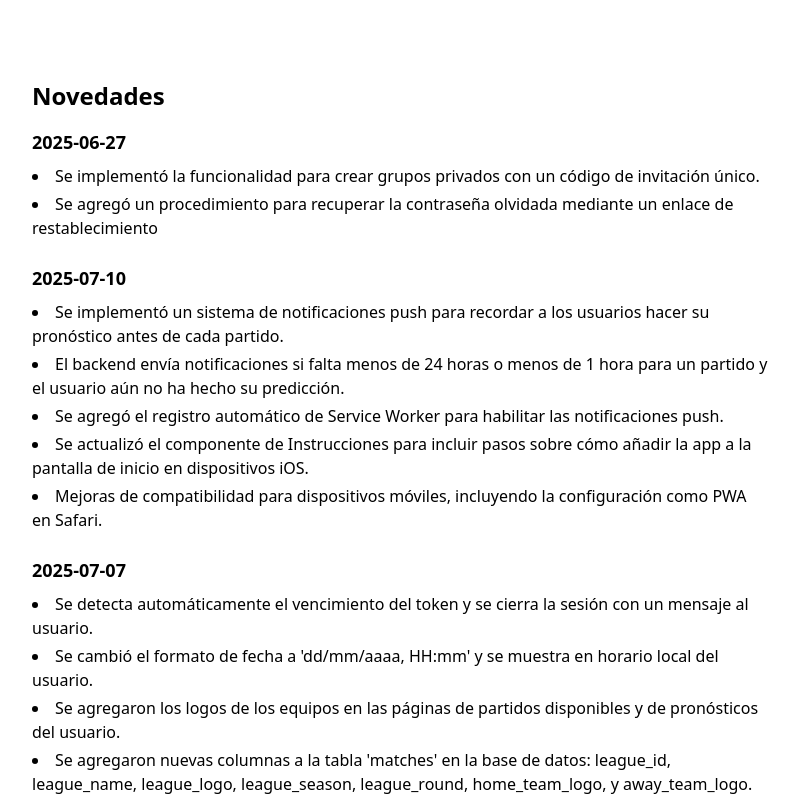
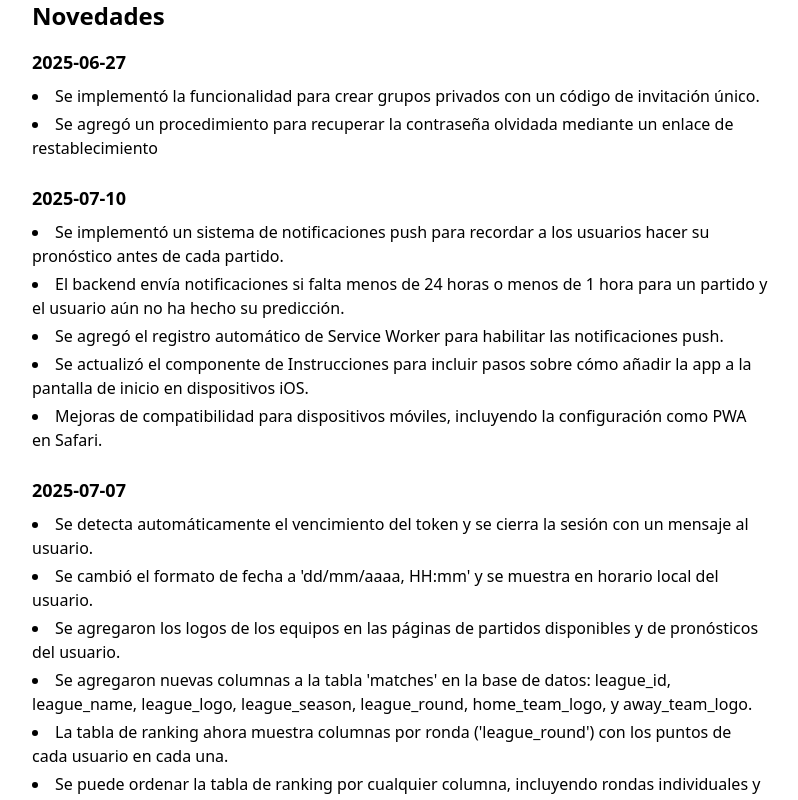
Before and after one commit to rogeliolopezcamara/quiniela-app, a React (Vite) app in the folder quiniela-frontend/: page /changelog in a window 1280 px wide. Shown: the top 800 px of the page, without its empty margins (240-1038 px from the left). Built offline with nearby package versions, Linux system fonts and the light colour scheme; no server answers.

Commit message:
Combinar partidos y mis predicciones 4

```diff
--- a/quiniela-frontend/src/components/AvailableMatches.jsx
+++ b/quiniela-frontend/src/components/AvailableMatches.jsx
@@ -79,7 +79,7 @@ const AvailableMatches = () => {
 
   return (
     <div className="flex">
-      <div className="p-6 w-full max-w-3xl mx-auto mt-20">
+      <div className="p-6 w-full max-w-3xl mx-auto">
         <h1 className="text-2xl font-bold mb-4 text-center">Partidos Disponibles</h1>
         {matches.length > 0 && (
           <p className="text-sm text-center text-gray-500 mb-6">
--- a/quiniela-frontend/src/components/Changelog.jsx
+++ b/quiniela-frontend/src/components/Changelog.jsx
@@ -66,7 +66,7 @@ items: [
 const Changelog = () => {
   return (
     <>
-      <div className="pt-20 px-4 max-w-3xl mx-auto">
+      <div className="px-4 max-w-3xl mx-auto">
         <h1 className="text-2xl font-bold mb-4">Novedades</h1>
         {changelogEntries.map((entry) => (
           <div key={entry.date} className="mb-6">
--- a/quiniela-frontend/src/components/Instructions.jsx
+++ b/quiniela-frontend/src/components/Instructions.jsx
@@ -5,7 +5,7 @@ import icono from "/icono.png";
 const Instructions = () => {
   return (
     <>
-      <div className="pt-20 px-4 max-w-3xl mx-auto scroll-smooth">
+      <div className="px-4 max-w-3xl mx-auto scroll-smooth">
         <div className="flex items-center gap-4 mb-6">
           <img src={icono} alt="Icono de la app" className="w-10 h-10" />
           <h1 className="text-2xl font-bold">Instrucciones</h1>
--- a/quiniela-frontend/src/components/UserPredictions.jsx
+++ b/quiniela-frontend/src/components/UserPredictions.jsx
@@ -85,7 +85,7 @@ const UserPredictions = () => {
 
   return (
     <div className="flex">
-    <div className="p-6 w-full max-w-5xl mx-auto mt-20">
+    <div className="p-6 w-full max-w-5xl mx-auto">
       <h2 className="text-2xl font-bold mb-4 text-center">Tus pronósticos</h2>
       {predictions.length === 0 ? (
         <p className="text-center">No tienes pronósticos aún.</p>
```
